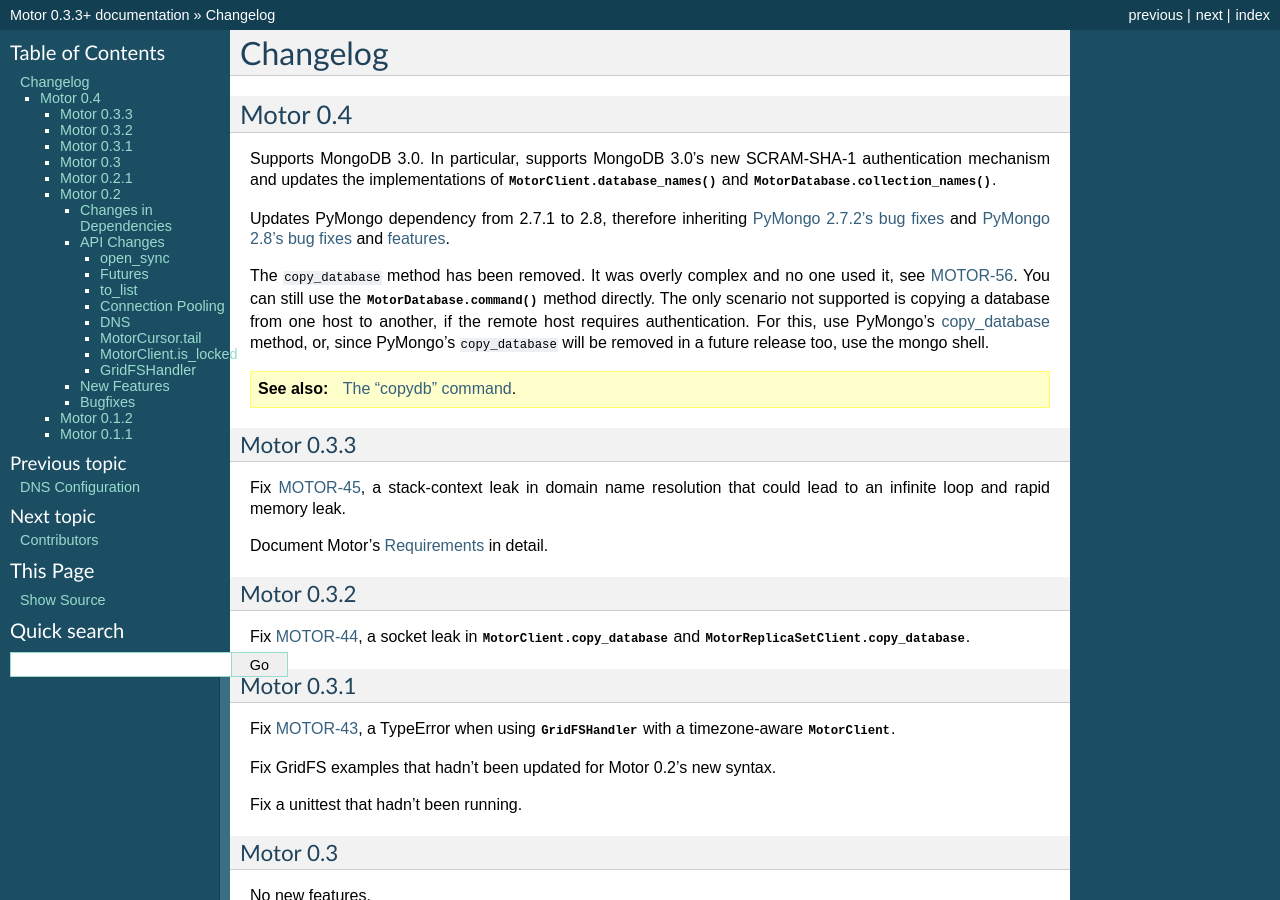
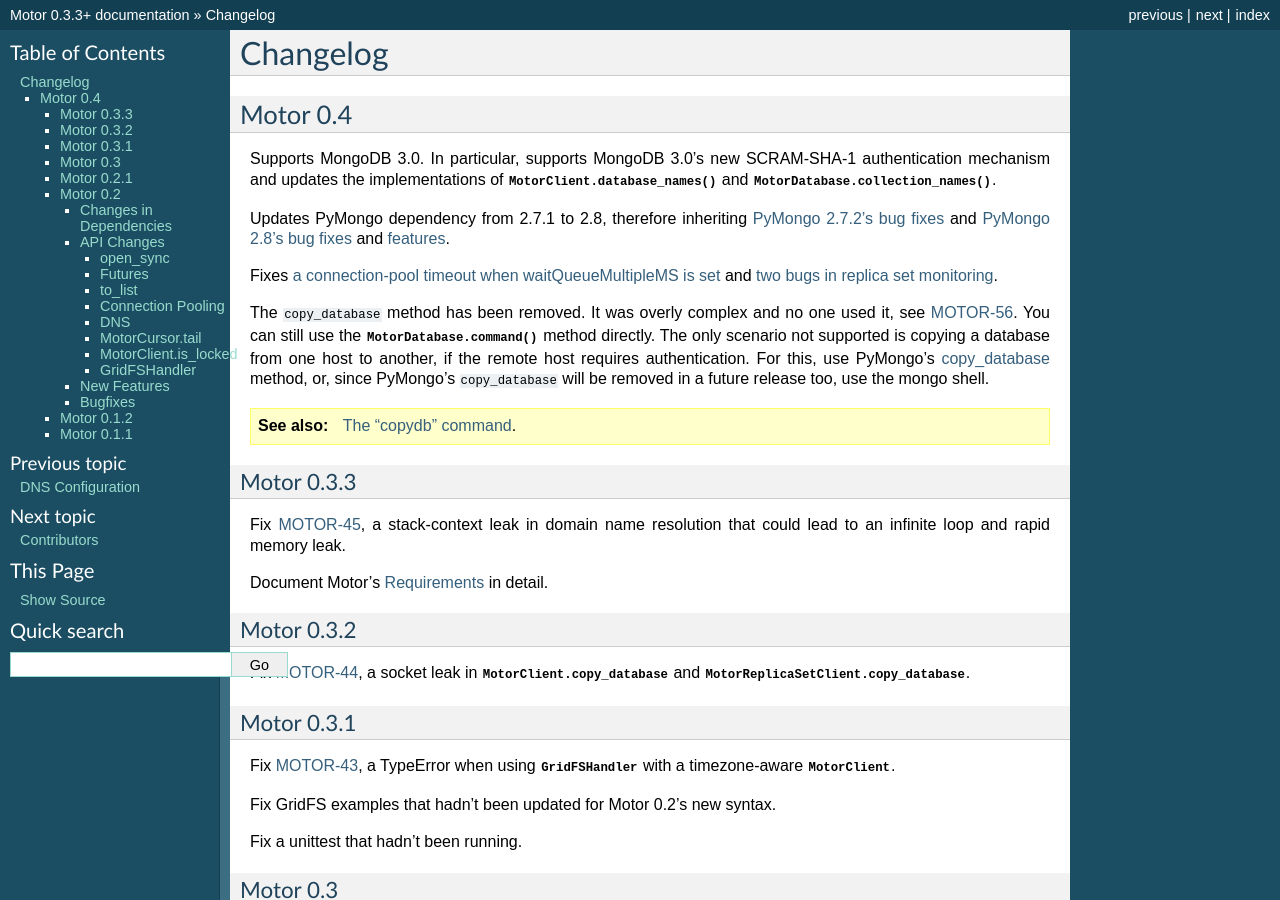
Before and after one commit to mongodb/motor, a Sphinx documentation site: the page built from doc/changelog.rst, in a window 1280 px wide and 900 px high. Built offline with Sphinx 7.4.7, drawn with Linux system fonts in a browser that asks for light colours; pages that are not in the unit, such as notebooks, are missing from menus; the version number is read from the project's files by our own code.

Commit message:
Update changelog with two bugs fixed in 0.4.

```diff
--- a/doc/changelog.rst
+++ b/doc/changelog.rst
@@ -17,6 +17,10 @@
 `PyMongo 2.8's bug fixes <https://jira.mongodb.org/browse/PYTHON/fixforversion/14223>`_
 and `features
 <http://api.mongodb.org/python/current/changelog.html#changes-in-version-2-8>`_.
+
+Fixes `a connection-pool timeout when waitQueueMultipleMS is set
+<https://jira.mongodb.org/browse/MOTOR-62>`_ and `two bugs in replica set
+monitoring <https://jira.mongodb.org/browse/MOTOR-61>`_.
 
 The ``copy_database`` method has been removed. It was overly complex and no one
 used it, see `MOTOR-56 <https://jira.mongodb.org/browse/MOTOR-56>`_.
```
